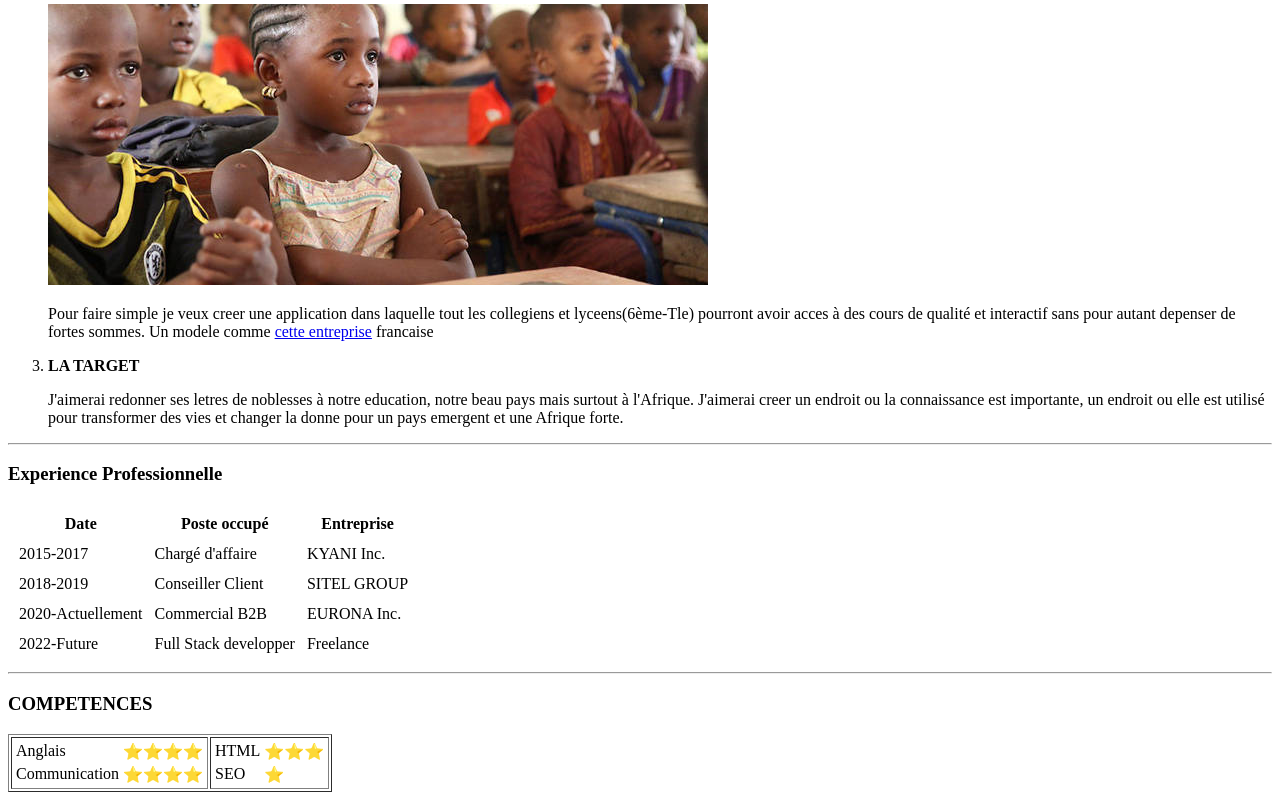
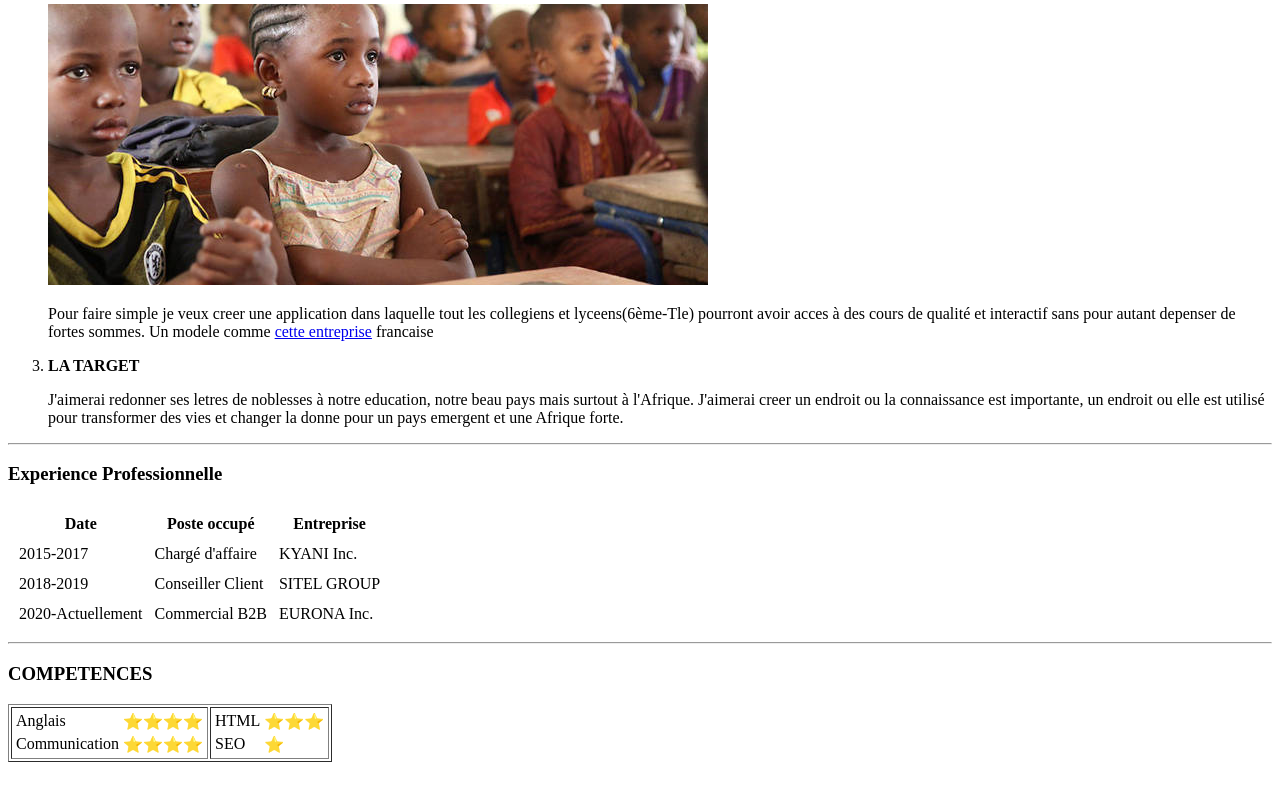
Before and after one commit to P-amian45/CV-website, a plain HTML site: page index.html in a window 1280 px wide. Shown: the part 1518-2318 px from the top of the page. After the commit the page ends 2288 px from the top, so only its background shows below. Drawn offline with Linux system fonts and the light colour scheme; files whose address does not match are found by name.

Commit message:
Removed one section

```diff
--- a/index.html
+++ b/index.html
@@ -86,13 +86,6 @@
           <td>EURONA Inc.</td>
         </tr>
       </tbody>
-      <tfoot>
-        <tr>
-          <td>2022-Future</td>
-          <td>Full Stack developper</td>
-          <td>Freelance</td>
-        </tr>
-      </tfoot>
 
     </table>
     <hr>
```
